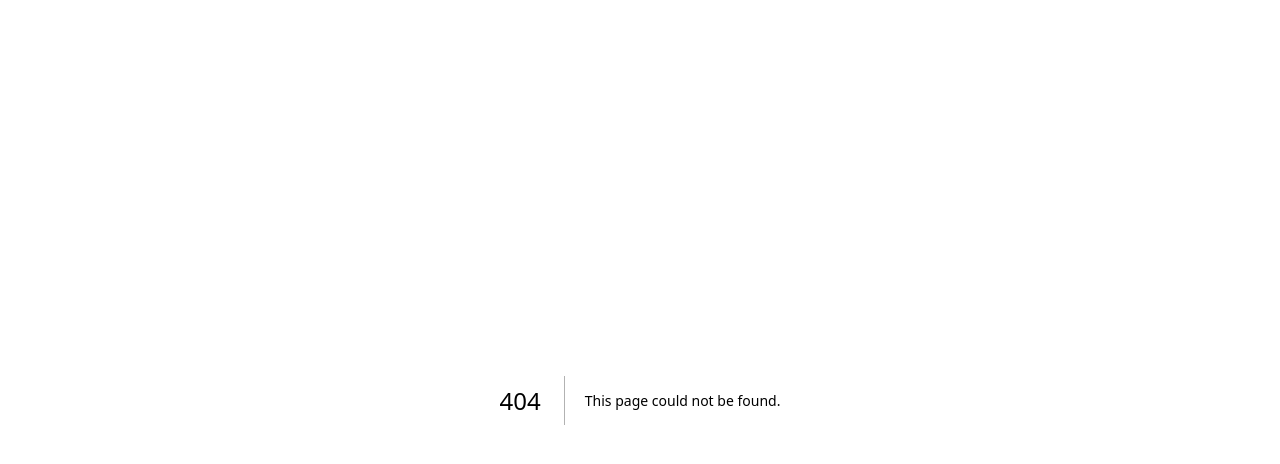
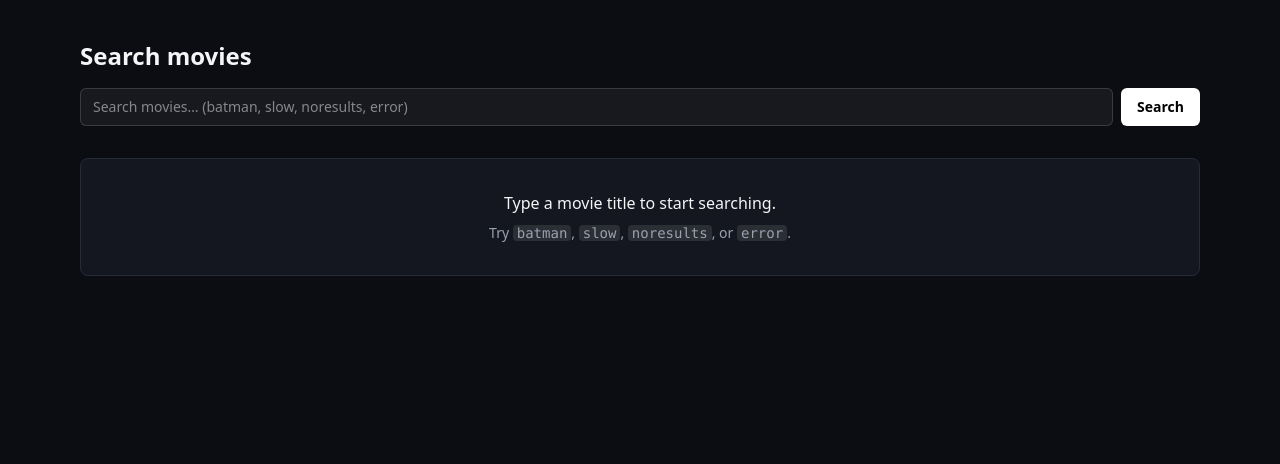
Before and after one commit to b9shal/movie-search-frontend, a Next.js app: page /search in a window 1280 px wide. Before the commit this address had no page. Shown: the top 464 px of the page. Built offline with nearby package versions, Linux system fonts and the light colour scheme; no server answers.

Commit message:
feat: add searchable movie results

```diff
--- /dev/null
+++ b/app/search/error.tsx
@@ -0,0 +1,21 @@
+"use client";
+
+export default function SearchError({
+  error,
+}: {
+  error: Error & { digest?: string };
+}) {
+  return (
+    <main
+      role="alert"
+      className="mx-auto flex max-w-6xl flex-col items-start gap-4 px-4 py-10"
+    >
+      <h1 className="text-2xl font-semibold text-foreground">
+        Search couldn’t be completed
+      </h1>
+      <p className="text-sm text-muted">
+        {error.message || "The search service could not be reached."}
+      </p>
+    </main>
+  );
+}
--- /dev/null
+++ b/app/search/layout.tsx
@@ -0,0 +1,19 @@
+import { SearchBar } from "~/components/SearchBar";
+
+export default function SearchLayout({
+  children,
+}: {
+  children: React.ReactNode;
+}) {
+  return (
+    <main className="mx-auto flex max-w-6xl flex-col gap-8 px-4 py-10">
+      <header className="flex flex-col gap-4">
+        <h1 className="text-2xl font-semibold text-foreground">
+          Search movies
+        </h1>
+        <SearchBar />
+      </header>
+      {children}
+    </main>
+  );
+}
--- /dev/null
+++ b/app/search/loading.tsx
@@ -0,0 +1,28 @@
+export default function SearchLoading() {
+  return (
+    <main
+      aria-label="Loading search results"
+      aria-busy="true"
+      className="mx-auto flex max-w-6xl flex-col gap-8 px-4 py-10"
+    >
+      <p role="status" className="sr-only">
+        Loading search results…
+      </p>
+      <header className="flex flex-col gap-4">
+        <div className="h-8 w-48 animate-pulse rounded bg-surface" />
+        <div className="h-10 w-full max-w-md animate-pulse rounded-md bg-surface" />
+      </header>
+      <section aria-hidden="true" className="flex flex-col gap-4">
+        <div className="h-6 w-56 animate-pulse rounded bg-surface" />
+        <div className="grid grid-cols-2 gap-4 sm:grid-cols-3 md:grid-cols-4 lg:grid-cols-6">
+          {Array.from({ length: 12 }, (_, index) => (
+            <div
+              key={index}
+              className="aspect-[2/3] w-full animate-pulse rounded-lg bg-surface"
+            />
+          ))}
+        </div>
+      </section>
+    </main>
+  );
+}
--- /dev/null
+++ b/app/search/page.tsx
@@ -0,0 +1,135 @@
+import Link from "next/link";
+import { ApiError, searchMovies } from "~/lib/api";
+import { TrendingGrid } from "~/components/TrendingGrid";
+import type { SearchResponse } from "~/types/movie";
+
+interface Props {
+  searchParams: Promise<{ query?: string; page?: string }>;
+}
+
+export async function generateMetadata({ searchParams }: Props) {
+  const { query } = await searchParams;
+  return { title: query ? `Search: ${query}` : "Search movies" };
+}
+
+export default async function SearchPage({ searchParams }: Props) {
+  const params = await searchParams;
+  const query = params.query?.trim() ?? "";
+  const page = parsePage(params.page);
+
+  // Empty query: invitation state. Rendered inside the shared search layout,
+  // so the SearchBar is still on screen.
+  if (!query) {
+    return (
+      <section className="rounded-lg border border-border bg-surface p-8 text-center">
+        <p className="text-foreground">
+          Type a movie title to start searching.
+        </p>
+        <p className="mt-2 text-sm text-muted">
+          Try <code className="rounded bg-white/10 px-1">batman</code>,{" "}
+          <code className="rounded bg-white/10 px-1">slow</code>,{" "}
+          <code className="rounded bg-white/10 px-1">noresults</code>, or{" "}
+          <code className="rounded bg-white/10 px-1">error</code>.
+        </p>
+      </section>
+    );
+  }
+
+  let data: SearchResponse | null = null;
+  let apiError: ApiError | null = null;
+
+  try {
+    data = await searchMovies(query, page);
+  } catch (error) {
+    if (error instanceof ApiError) {
+      // Problem Details are actionable — keep them inside the search context
+      // so the user can edit the query without losing it.
+      apiError = error;
+    } else {
+      // Unexpected — let app/search/error.tsx own it.
+      throw error;
+    }
+  }
+
+  return (
+    <section
+      aria-labelledby="search-results-heading"
+      className="flex flex-col gap-4"
+    >
+      <div>
+        <h2
+          id="search-results-heading"
+          className="text-lg font-medium text-foreground"
+        >
+          Results for “{query}”
+        </h2>
+        {data && (
+          <p className="mt-1 text-sm text-muted" aria-live="polite">
+            {data.totalResults.toLocaleString()}{" "}
+            {data.totalResults === 1 ? "movie" : "movies"} found
+          </p>
+        )}
+      </div>
+
+      {apiError ? (
+        <div
+          role="alert"
+          className="rounded-lg border border-border bg-surface p-5"
+        >
+          <h3 className="font-medium text-foreground">{apiError.title}</h3>
+          <p className="mt-2 text-sm text-muted">{apiError.detail}</p>
+        </div>
+      ) : data && data.results.length > 0 ? (
+        <TrendingGrid movies={data.results} />
+      ) : data ? (
+        <p role="status" className="text-sm text-muted">
+          No movies matched “{query}”. Try a different title.
+        </p>
+      ) : null}
+
+      {data && data.totalPages > 1 && (
+        <nav
+          aria-label="Search result pages"
+          className="flex w-full items-center justify-between"
+        >
+          {data.page > 1 ? (
+            <Link
+              href={hrefFor(query, data.page - 1)}
+              rel="prev"
+              className="rounded-md border border-border px-4 py-2 text-sm hover:bg-surface-hover focus-visible:outline-2 focus-visible:outline-offset-2 focus-visible:outline-brand-400"
+            >
+              Prev
+            </Link>
+          ) : (
+            <span aria-hidden />
+          )}
+
+          <span className="text-sm text-muted" aria-current="page">
+            Page {data.page} of {data.totalPages}
+          </span>
+
+          {data.page < data.totalPages ? (
+            <Link
+              href={hrefFor(query, data.page + 1)}
+              rel="next"
+              className="rounded-md border border-border px-4 py-2 text-sm hover:bg-surface-hover focus-visible:outline-2 focus-visible:outline-offset-2 focus-visible:outline-brand-400"
+            >
+              Next
+            </Link>
+          ) : (
+            <span aria-hidden />
+          )}
+        </nav>
+      )}
+    </section>
+  );
+}
+
+function parsePage(raw: string | undefined): number {
+  const n = Number.parseInt(raw ?? "1", 10);
+  return Number.isFinite(n) && n >= 1 && n <= 500 ? n : 1;
+}
+
+function hrefFor(query: string, page: number) {
+  return `/search?${new URLSearchParams({ query, page: String(page) })}`;
+}
--- a/components/SearchBar/SearchBar.tsx
+++ b/components/SearchBar/SearchBar.tsx
@@ -1,37 +1,55 @@
 "use client";
 
-import { useState } from "react";
+import Form from "next/form";
+import { useSearchParams } from "next/navigation";
+import { Suspense } from "react";
 
-export function SearchBar() {
-  const [query, setQuery] = useState("");
-
-  // TODO(candidate): wire this up to lib/api.ts's searchMovies() and render results
-  // (with pagination) instead of just logging. See lib/api.ts and app/page.tsx.
-  function handleSubmit(event: React.FormEvent<HTMLFormElement>) {
-    event.preventDefault();
-    console.log("TODO: search for", query);
-  }
+function SearchBarInner() {
+  const params = useSearchParams();
+  const query = params.get("query") ?? "";
 
   return (
-    <form onSubmit={handleSubmit} className="flex w-full max-w-md gap-2">
+    <Form
+      action="/search"
+      role="search"
+      aria-label="Search movies"
+      className="flex flex-col gap-2 sm:flex-row"
+    >
       <label htmlFor="movie-search" className="sr-only">
-        Search for a movie
+        Search movies
       </label>
       <input
         id="movie-search"
+        name="query"
         type="search"
-        name="query"
-        value={query}
-        onChange={(event) => setQuery(event.target.value)}
-        placeholder="Search for a movie…"
-        className="w-full rounded-md border border-border bg-surface px-3 py-2 text-sm text-foreground placeholder:text-muted focus:border-brand-500 focus:outline-none"
+        required
+        autoComplete="off"
+        spellCheck={false}
+        defaultValue={query}
+        key={query}
+        placeholder="Search movies… (batman, slow, noresults, error)"
+        className="w-full rounded-md border border-white/15 bg-white/5 px-3 py-2 text-sm focus-visible:ring-2 focus-visible:ring-sky-400 focus-visible:outline-none"
       />
       <button
         type="submit"
-        className="rounded-md bg-brand-600 px-4 py-2 text-sm font-medium text-white hover:bg-brand-500"
+        className="rounded-md bg-white px-4 py-2 text-sm font-semibold text-black hover:bg-white/90 focus-visible:ring-2 focus-visible:ring-sky-400 focus-visible:outline-none"
       >
         Search
       </button>
-    </form>
+    </Form>
   );
 }
+
+export function SearchBar() {
+  // useSearchParams opts this subtree into CSR. Suspense keeps the rest
+  // of the route (and its RSC payload) server-rendered.
+  return (
+    <Suspense
+      fallback={
+        <div className="h-10 animate-pulse rounded-md bg-white/5" aria-hidden />
+      }
+    >
+      <SearchBarInner />
+    </Suspense>
+  );
+}
--- a/components/TrendingGrid/TrendingGrid.tsx
+++ b/components/TrendingGrid/TrendingGrid.tsx
@@ -3,11 +3,15 @@ import type { Movie } from "~/types/movie";
 
 export interface TrendingGridProps {
   movies: Movie[];
+  emptyMessage?: string;
 }
 
-export function TrendingGrid({ movies }: TrendingGridProps) {
+export function TrendingGrid({
+  movies,
+  emptyMessage = "No trending movies right now.",
+}: TrendingGridProps) {
   if (movies.length === 0) {
-    return <p className="text-sm text-muted">No trending movies right now.</p>;
+    return <p className="text-sm text-muted">{emptyMessage}</p>;
   }
 
   return (
```
